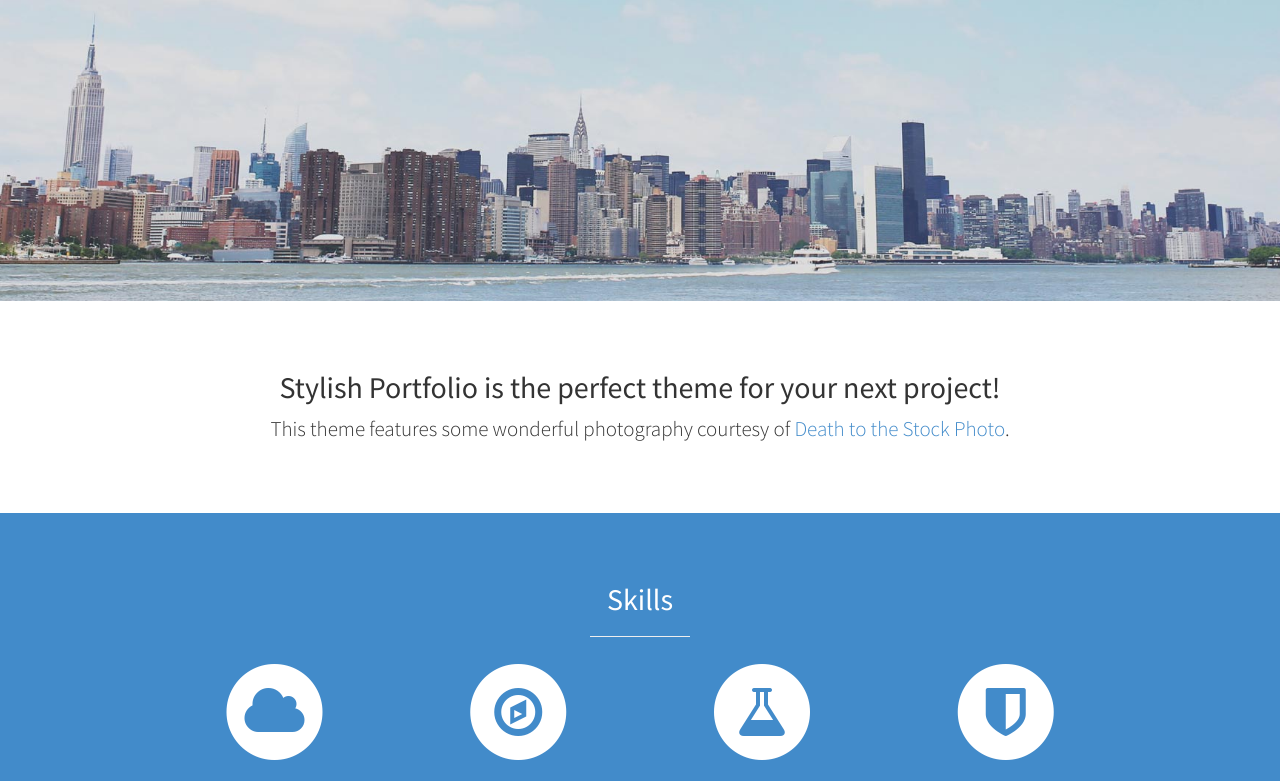
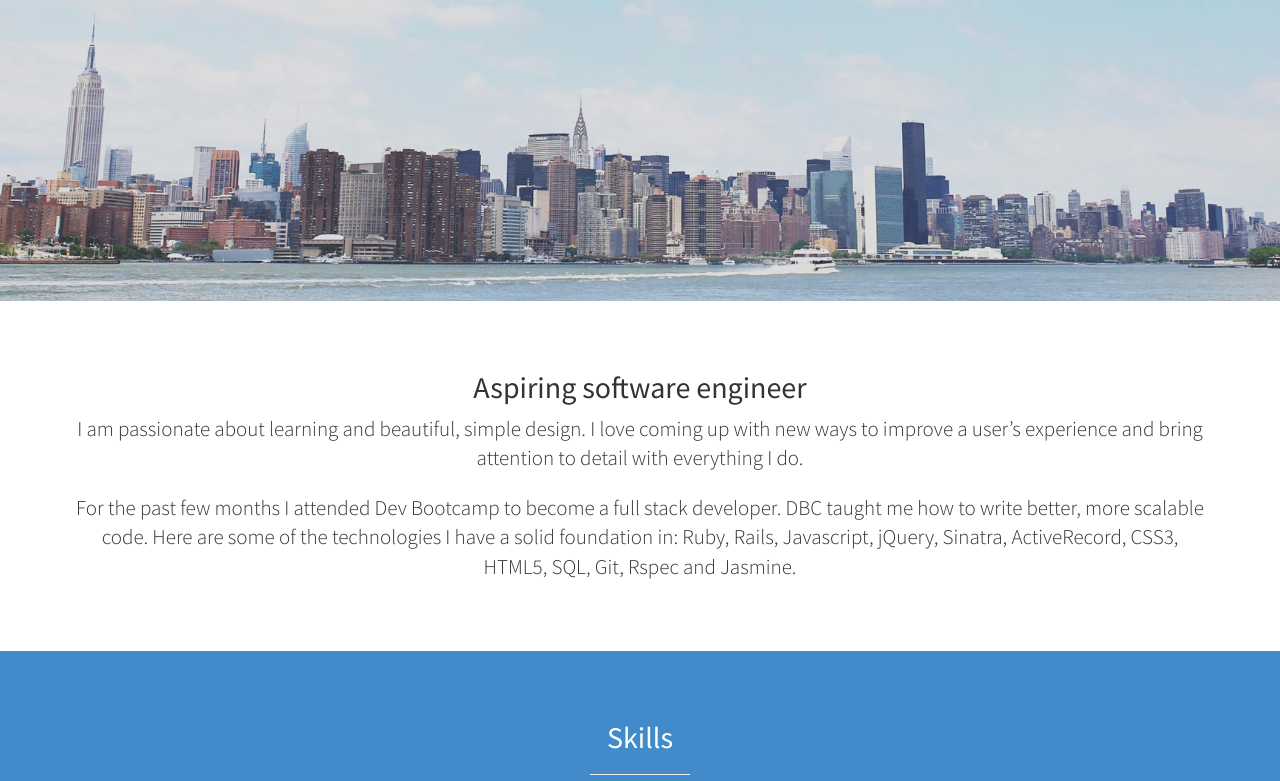
Before and after one commit to alistairhill/folio, a plain HTML site: page index.html in a window 1280 px wide. Shown: the part 499-1280 px from the top of the page. Drawn offline with Linux system fonts and the light colour scheme.

Commit message:
stable portfolio

```diff
--- a/index.html
+++ b/index.html
@@ -57,16 +57,19 @@
 		<div class="container">
 			<div class="row">
 				<div class="col-lg-12 text-center">
-					<h2>Stylish Portfolio is the perfect theme for your next project!</h2>
-					<p class="lead">This theme features some wonderful photography courtesy of <a target="_blank" href="http://join.deathtothestockphoto.com/">Death to the Stock Photo</a>.</p>
+					<h2>Aspiring software engineer</h2>
+					<p class="lead">
+						I am passionate about learning and beautiful, simple design. I love coming up with new ways to improve a user’s experience and bring attention to detail with everything I do.
+					</p>
+					<p class="lead">
+						For the past few months I attended Dev Bootcamp to become a full stack developer. DBC taught me how to write better, more scalable code. Here are some of the technologies I have a solid foundation in: Ruby, Rails, Javascript, jQuery, Sinatra, ActiveRecord, CSS3, HTML5, SQL, Git, Rspec and Jasmine.
+					</p>
 				</div>
 			</div>
-			<!-- /.row -->
 		</div>
-		<!-- /.container -->
 	</section>
 
-	<!-- Services -->
+	<!-- Skills -->
 	<!-- The circle icons use Font Awesome's stacked icon classes. For more information, visit http://fontawesome.io/examples/ -->
 	<section id="skills" class="services bg-primary">
 		<div class="container">
@@ -138,12 +141,14 @@
 	</section>
 
 	<!-- Portfolio -->
+
 	<section id="portfolio" class="portfolio">
 		<div class="container">
 			<div class="row">
 				<div class="col-lg-10 col-lg-offset-1 text-center">
 					<h2>Portfolio</h2>
 					<hr class="small">
+
 					<div class="row">
 						<div class="col-md-6">
 							<div class="portfolio-item">
```
